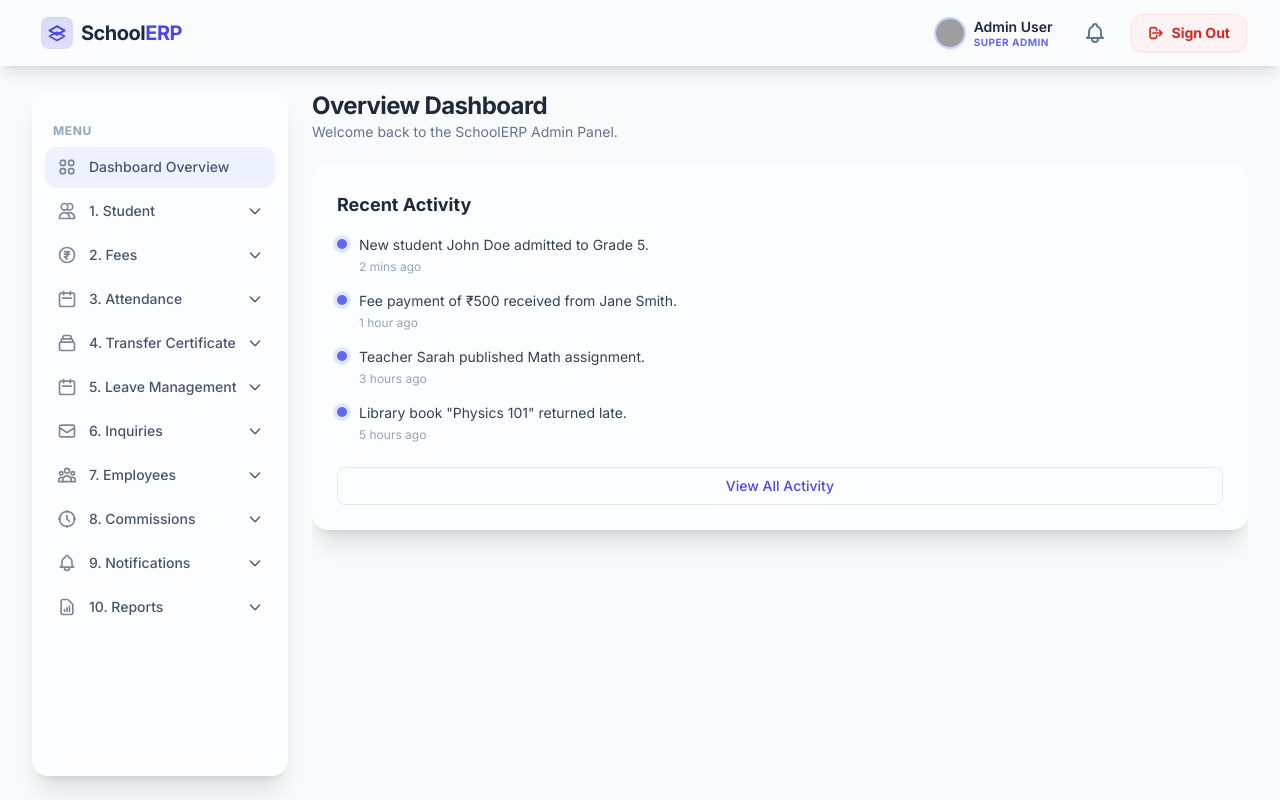
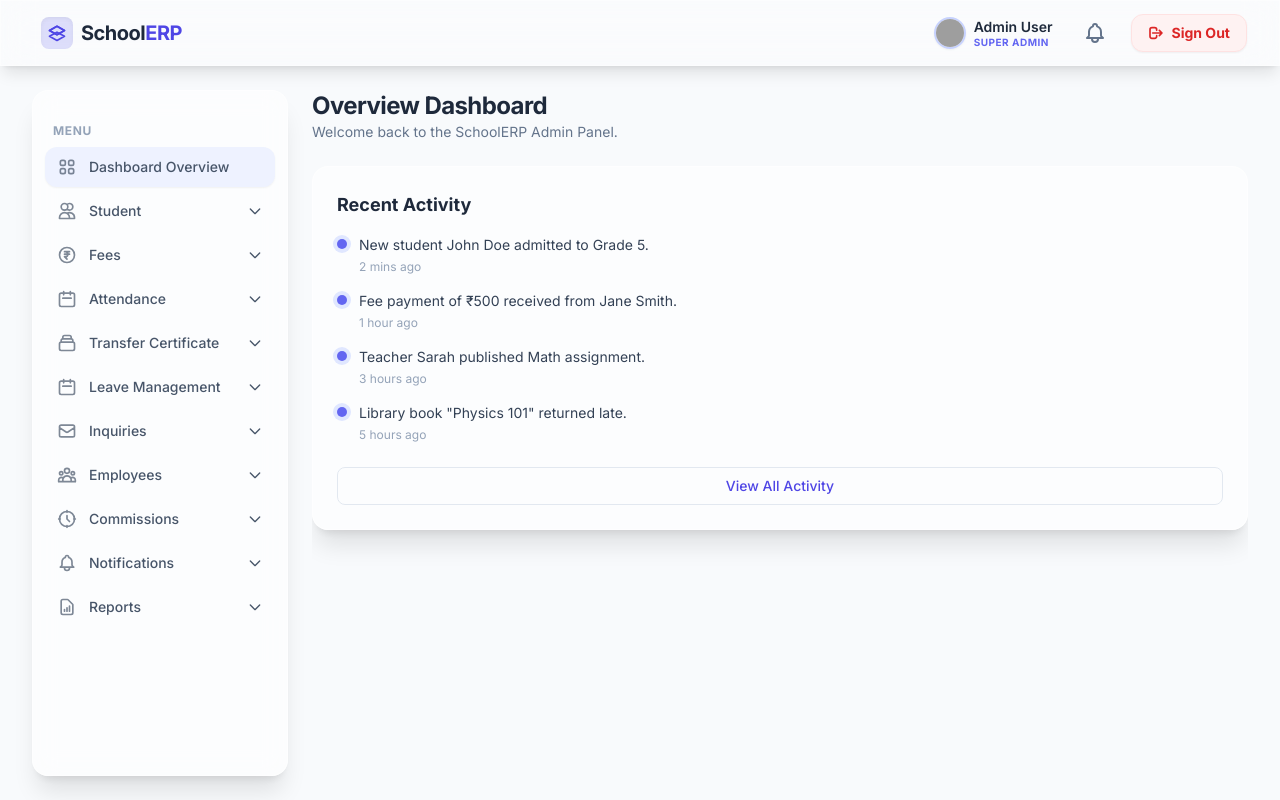
Before and after one commit to vs02354-cloud/ERPSCHOOLUI, an Angular app: page /dashboard in a window 1280 px wide. Built offline with nearby package versions, Linux system fonts and the light colour scheme; grey boxes are pictures that could not be loaded.

Commit message:
style: Remove numbering from sidebar menu categories

```diff
--- a/src/app/dashboard-layout/dashboard-layout.component.html
+++ b/src/app/dashboard-layout/dashboard-layout.component.html
@@ -104,7 +104,7 @@
           <button (click)="toggleMenu('student')" class="w-full text-slate-600 hover:bg-slate-50 hover:text-slate-900 group flex items-center justify-between px-3 py-2.5 text-sm font-medium rounded-xl transition-all focus:outline-none">
             <div class="flex items-center">
               <svg class="mr-3 h-5 w-5 opacity-70 group-hover:opacity-100" fill="none" viewBox="0 0 24 24" stroke="currentColor"><path stroke-linecap="round" stroke-linejoin="round" stroke-width="2" d="M12 4.354a4 4 0 110 5.292M15 21H3v-1a6 6 0 0112 0v1zm0 0h6v-1a6 6 0 00-9-5.197M13 7a4 4 0 11-8 0 4 4 0 018 0z"></path></svg>
-              1. Student
+              Student
             </div>
             <svg class="h-4 w-4 transition-transform duration-200" [ngClass]="{'rotate-180': expandedMenu === 'student'}" fill="none" viewBox="0 0 24 24" stroke="currentColor"><path stroke-linecap="round" stroke-linejoin="round" stroke-width="2" d="M19 9l-7 7-7-7"></path></svg>
           </button>
@@ -120,7 +120,7 @@
           <button (click)="toggleMenu('fees')" class="w-full text-slate-600 hover:bg-slate-50 hover:text-slate-900 group flex items-center justify-between px-3 py-2.5 text-sm font-medium rounded-xl transition-all focus:outline-none">
             <div class="flex items-center">
               <svg class="mr-3 h-5 w-5 opacity-70 group-hover:opacity-100" fill="none" viewBox="0 0 24 24" stroke="currentColor"><path stroke-linecap="round" stroke-linejoin="round" stroke-width="2" d="M9 8h6m-5 0a3 3 0 110 6H9l3 3m-3-6h6m6 1a9 9 0 11-18 0 9 9 0 0118 0z"></path></svg>
-              2. Fees
+              Fees
             </div>
             <svg class="h-4 w-4 transition-transform duration-200" [ngClass]="{'rotate-180': expandedMenu === 'fees'}" fill="none" viewBox="0 0 24 24" stroke="currentColor"><path stroke-linecap="round" stroke-linejoin="round" stroke-width="2" d="M19 9l-7 7-7-7"></path></svg>
           </button>
@@ -136,7 +136,7 @@
           <button (click)="toggleMenu('attendance')" class="w-full text-slate-600 hover:bg-slate-50 hover:text-slate-900 group flex items-center justify-between px-3 py-2.5 text-sm font-medium rounded-xl transition-all focus:outline-none">
             <div class="flex items-center">
               <svg class="mr-3 h-5 w-5 opacity-70 group-hover:opacity-100" fill="none" viewBox="0 0 24 24" stroke="currentColor"><path stroke-linecap="round" stroke-linejoin="round" stroke-width="2" d="M8 7V3m8 4V3m-9 8h10M5 21h14a2 2 0 002-2V7a2 2 0 00-2-2H5a2 2 0 00-2 2v12a2 2 0 002 2z"></path></svg>
-              3. Attendance
+              Attendance
             </div>
             <svg class="h-4 w-4 transition-transform duration-200" [ngClass]="{'rotate-180': expandedMenu === 'attendance'}" fill="none" viewBox="0 0 24 24" stroke="currentColor"><path stroke-linecap="round" stroke-linejoin="round" stroke-width="2" d="M19 9l-7 7-7-7"></path></svg>
           </button>
@@ -151,7 +151,7 @@
           <button (click)="toggleMenu('tc')" class="w-full text-slate-600 hover:bg-slate-50 hover:text-slate-900 group flex items-center justify-between px-3 py-2.5 text-sm font-medium rounded-xl transition-all focus:outline-none">
             <div class="flex items-center">
               <svg class="mr-3 h-5 w-5 opacity-70 group-hover:opacity-100" fill="none" viewBox="0 0 24 24" stroke="currentColor"><path stroke-linecap="round" stroke-linejoin="round" stroke-width="2" d="M19 11H5m14 0a2 2 0 012 2v6a2 2 0 01-2 2H5a2 2 0 01-2-2v-6a2 2 0 012-2m14 0V9a2 2 0 00-2-2M5 11V9a2 2 0 012-2m0 0V5a2 2 0 012-2h6a2 2 0 012 2v2M7 7h10"></path></svg>
-              4. Transfer Certificate
+              Transfer Certificate
             </div>
             <svg class="h-4 w-4 transition-transform duration-200" [ngClass]="{'rotate-180': expandedMenu === 'tc'}" fill="none" viewBox="0 0 24 24" stroke="currentColor"><path stroke-linecap="round" stroke-linejoin="round" stroke-width="2" d="M19 9l-7 7-7-7"></path></svg>
           </button>
@@ -166,7 +166,7 @@
           <button (click)="toggleMenu('leave')" class="w-full text-slate-600 hover:bg-slate-50 hover:text-slate-900 group flex items-center justify-between px-3 py-2.5 text-sm font-medium rounded-xl transition-all focus:outline-none">
             <div class="flex items-center">
               <svg class="mr-3 h-5 w-5 opacity-70 group-hover:opacity-100" fill="none" viewBox="0 0 24 24" stroke="currentColor"><path stroke-linecap="round" stroke-linejoin="round" stroke-width="2" d="M8 7V3m8 4V3m-9 8h10M5 21h14a2 2 0 002-2V7a2 2 0 00-2-2H5a2 2 0 00-2 2v12a2 2 0 002 2z"></path></svg>
-              5. Leave Management
+              Leave Management
             </div>
             <svg class="h-4 w-4 transition-transform duration-200" [ngClass]="{'rotate-180': expandedMenu === 'leave'}" fill="none" viewBox="0 0 24 24" stroke="currentColor"><path stroke-linecap="round" stroke-linejoin="round" stroke-width="2" d="M19 9l-7 7-7-7"></path></svg>
           </button>
@@ -181,7 +181,7 @@
           <button (click)="toggleMenu('inquiries')" class="w-full text-slate-600 hover:bg-slate-50 hover:text-slate-900 group flex items-center justify-between px-3 py-2.5 text-sm font-medium rounded-xl transition-all focus:outline-none">
             <div class="flex items-center">
               <svg class="mr-3 h-5 w-5 opacity-70 group-hover:opacity-100" fill="none" viewBox="0 0 24 24" stroke="currentColor"><path stroke-linecap="round" stroke-linejoin="round" stroke-width="2" d="M3 8l7.89 5.26a2 2 0 002.22 0L21 8M5 19h14a2 2 0 002-2V7a2 2 0 00-2-2H5a2 2 0 00-2 2v10a2 2 0 002 2z"></path></svg>
-              6. Inquiries
+              Inquiries
             </div>
             <svg class="h-4 w-4 transition-transform duration-200" [ngClass]="{'rotate-180': expandedMenu === 'inquiries'}" fill="none" viewBox="0 0 24 24" stroke="currentColor"><path stroke-linecap="round" stroke-linejoin="round" stroke-width="2" d="M19 9l-7 7-7-7"></path></svg>
           </button>
@@ -196,7 +196,7 @@
           <button (click)="toggleMenu('employees')" class="w-full text-slate-600 hover:bg-slate-50 hover:text-slate-900 group flex items-center justify-between px-3 py-2.5 text-sm font-medium rounded-xl transition-all focus:outline-none">
             <div class="flex items-center">
               <svg class="mr-3 h-5 w-5 opacity-70 group-hover:opacity-100" fill="none" viewBox="0 0 24 24" stroke="currentColor"><path stroke-linecap="round" stroke-linejoin="round" stroke-width="2" d="M17 20h5v-2a3 3 0 00-5.356-1.857M17 20H7m10 0v-2c0-.656-.126-1.283-.356-1.857M7 20H2v-2a3 3 0 015.356-1.857M7 20v-2c0-.656.126-1.283.356-1.857m0 0a5.002 5.002 0 019.288 0M15 7a3 3 0 11-6 0 3 3 0 016 0zm6 3a2 2 0 11-4 0 2 2 0 014 0zM7 10a2 2 0 11-4 0 2 2 0 014 0z"></path></svg>
-              7. Employees
+              Employees
             </div>
             <svg class="h-4 w-4 transition-transform duration-200" [ngClass]="{'rotate-180': expandedMenu === 'employees'}" fill="none" viewBox="0 0 24 24" stroke="currentColor"><path stroke-linecap="round" stroke-linejoin="round" stroke-width="2" d="M19 9l-7 7-7-7"></path></svg>
           </button>
@@ -211,7 +211,7 @@
           <button (click)="toggleMenu('commissions')" class="w-full text-slate-600 hover:bg-slate-50 hover:text-slate-900 group flex items-center justify-between px-3 py-2.5 text-sm font-medium rounded-xl transition-all focus:outline-none">
             <div class="flex items-center">
               <svg class="mr-3 h-5 w-5 opacity-70 group-hover:opacity-100" fill="none" viewBox="0 0 24 24" stroke="currentColor"><path stroke-linecap="round" stroke-linejoin="round" stroke-width="2" d="M12 8v4l3 3m6-3a9 9 0 11-18 0 9 9 0 0118 0z"></path><path stroke-linecap="round" stroke-linejoin="round" stroke-width="2" d="M12 2v2m0 16v2m10-10h-2M4 12H2"></path></svg>
-              8. Commissions
+              Commissions
             </div>
             <svg class="h-4 w-4 transition-transform duration-200" [ngClass]="{'rotate-180': expandedMenu === 'commissions'}" fill="none" viewBox="0 0 24 24" stroke="currentColor"><path stroke-linecap="round" stroke-linejoin="round" stroke-width="2" d="M19 9l-7 7-7-7"></path></svg>
           </button>
@@ -226,7 +226,7 @@
           <button (click)="toggleMenu('notifications')" class="w-full text-slate-600 hover:bg-slate-50 hover:text-slate-900 group flex items-center justify-between px-3 py-2.5 text-sm font-medium rounded-xl transition-all focus:outline-none">
             <div class="flex items-center">
               <svg class="mr-3 h-5 w-5 opacity-70 group-hover:opacity-100" fill="none" viewBox="0 0 24 24" stroke="currentColor"><path stroke-linecap="round" stroke-linejoin="round" stroke-width="2" d="M15 17h5l-1.405-1.405A2.032 2.032 0 0118 14.158V11a6.002 6.002 0 00-4-5.659V5a2 2 0 10-4 0v.341C7.67 6.165 6 8.388 6 11v3.159c0 .538-.214 1.055-.595 1.436L4 17h5m6 0v1a3 3 0 11-6 0v-1m6 0H9"></path></svg>
-              9. Notifications
+              Notifications
             </div>
             <svg class="h-4 w-4 transition-transform duration-200" [ngClass]="{'rotate-180': expandedMenu === 'notifications'}" fill="none" viewBox="0 0 24 24" stroke="currentColor"><path stroke-linecap="round" stroke-linejoin="round" stroke-width="2" d="M19 9l-7 7-7-7"></path></svg>
           </button>
@@ -242,7 +242,7 @@
           <button (click)="toggleMenu('reports')" class="w-full text-slate-600 hover:bg-slate-50 hover:text-slate-900 group flex items-center justify-between px-3 py-2.5 text-sm font-medium rounded-xl transition-all focus:outline-none">
             <div class="flex items-center">
               <svg class="mr-3 h-5 w-5 opacity-70 group-hover:opacity-100" fill="none" viewBox="0 0 24 24" stroke="currentColor"><path stroke-linecap="round" stroke-linejoin="round" stroke-width="2" d="M9 17v-2m3 2v-4m3 4v-6m2 10H7a2 2 0 01-2-2V5a2 2 0 012-2h5.586a1 1 0 01.707.293l5.414 5.414a1 1 0 01.293.707V19a2 2 0 01-2 2z"></path></svg>
-              10. Reports
+              Reports
             </div>
             <svg class="h-4 w-4 transition-transform duration-200" [ngClass]="{'rotate-180': expandedMenu === 'reports'}" fill="none" viewBox="0 0 24 24" stroke="currentColor"><path stroke-linecap="round" stroke-linejoin="round" stroke-width="2" d="M19 9l-7 7-7-7"></path></svg>
           </button>
```
